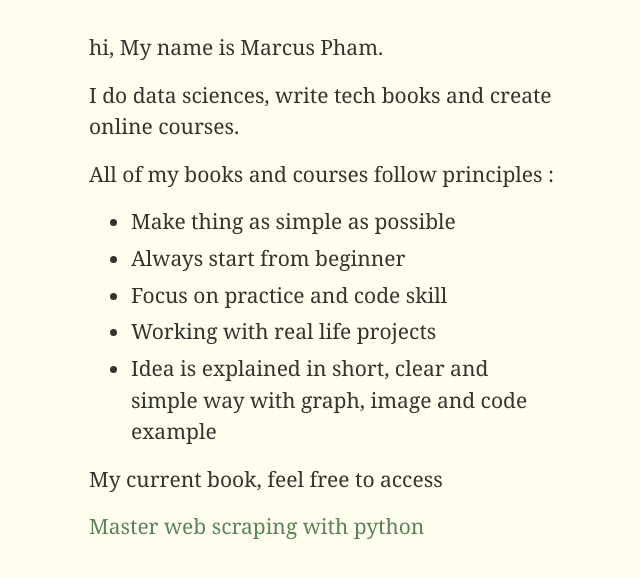
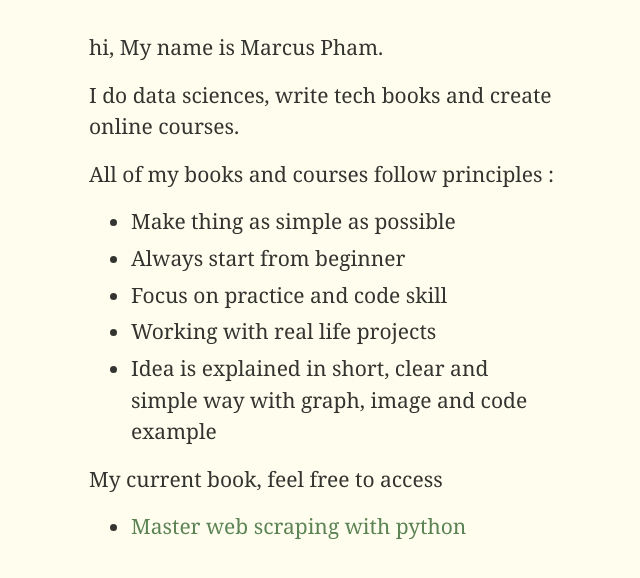
Before and after one commit to marcus-pham/me, a Jekyll site: the page built from index.md, in a window 1280 px wide. Shown: the top 578 px of the page, without its empty margins (317-957 px from the left). Built offline with Jekyll 4.4.1, drawn with Linux system fonts in a browser that asks for light colours; comment, search, counter and statistics services are not loaded.

Commit message:
up to date

```diff
--- a/index.md
+++ b/index.md
@@ -19,4 +19,4 @@ All of my books and courses follow principles :
 
 My current book, feel free to access
 
-[Master web scraping with python](http://masterwebscrapingwithpython.com/)
+* [Master web scraping with python](http://masterwebscrapingwithpython.com/)
```
